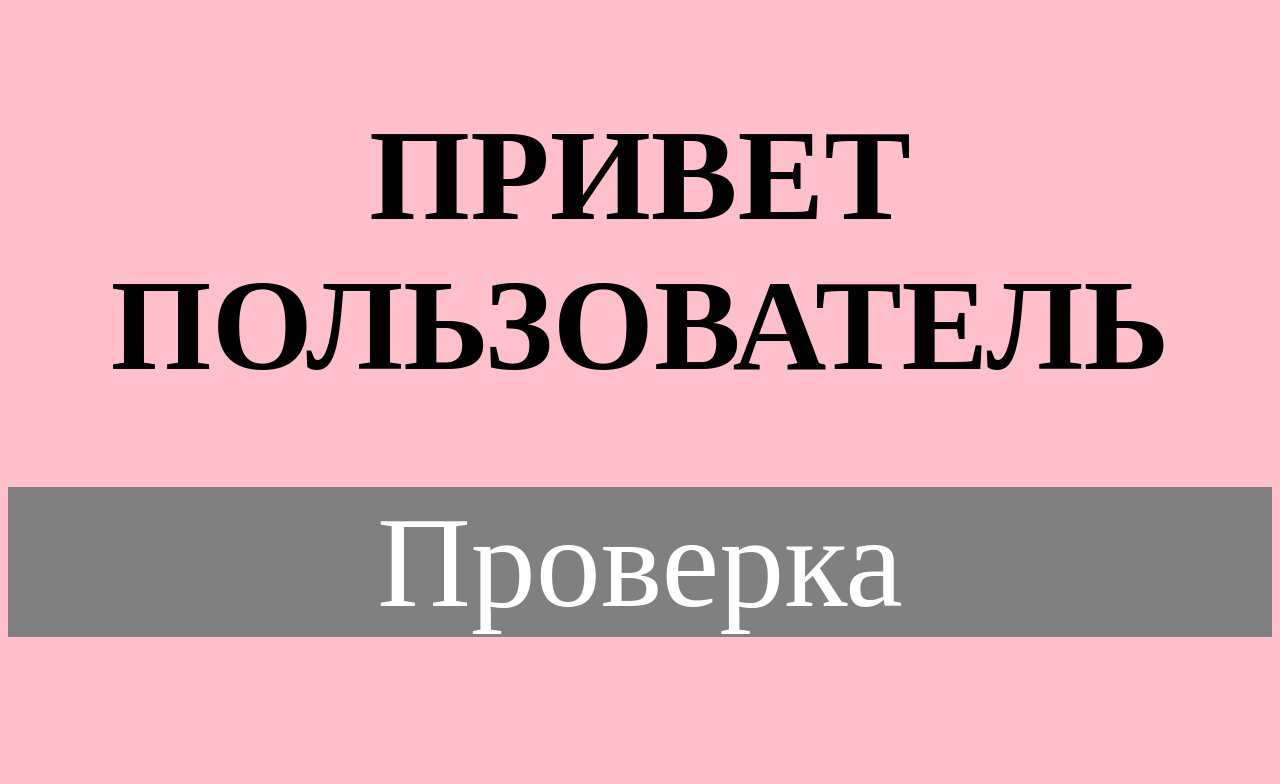
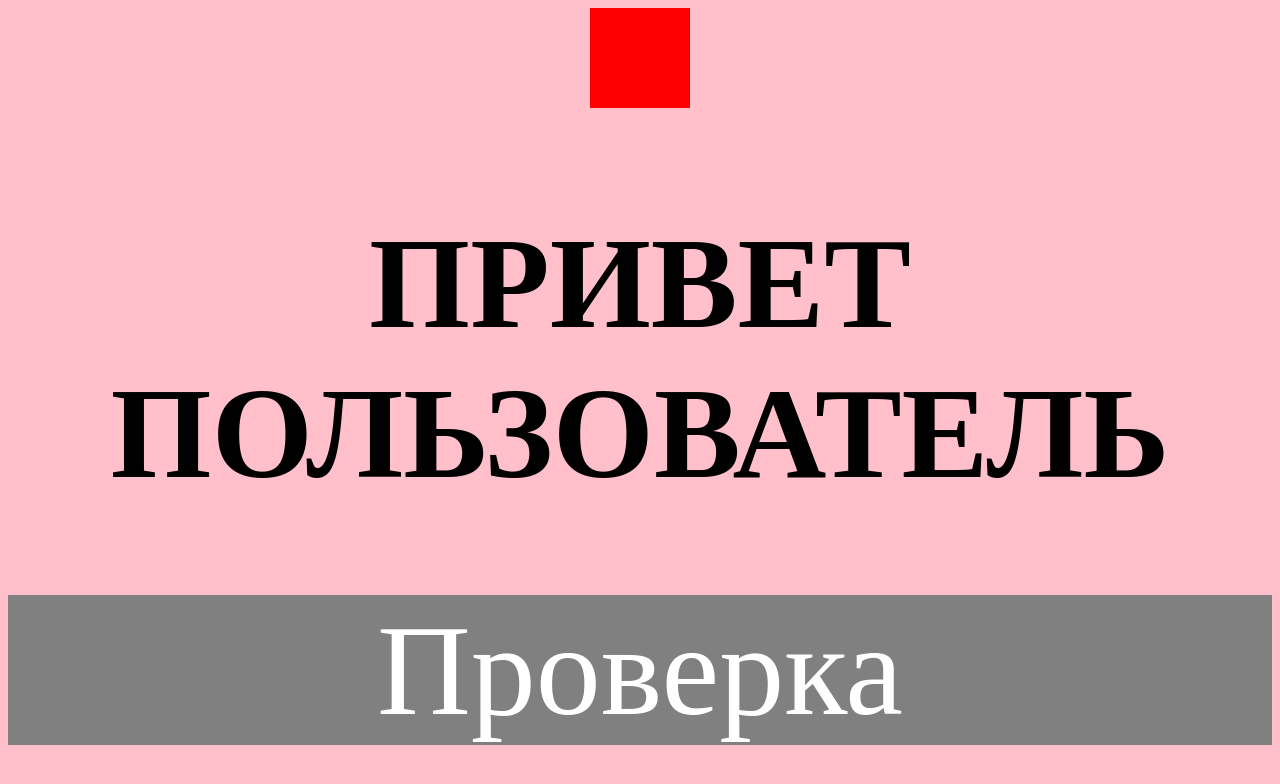
Before and after one commit to TIOZ20/git-test-2018, a plain HTML site: page index.html in a window 1280 px wide. Drawn offline with nearby package versions, Linux system fonts and the light colour scheme.

Commit message:
new js event , div style and new block div for html

```diff
--- a/index.html
+++ b/index.html
@@ -8,6 +8,9 @@
     <link rel="stylesheet" href="style.css">
 </head>
 <body>
+    <div>
+
+    </div>
     <h1>привет пользователь</h1>
     <a href="#"> Проверка </a>
 
--- a/js.js
+++ b/js.js
@@ -11,8 +11,12 @@ $(function (){
     //     alert("hello i am a $ method blur");
     // });
 
-    $(window).keydown(function(event){
-        console.log(event.keyCode);
-    });
+    $("div").hover(onIn, onOut);
 
+    function onIn(){
+        $("div").html("IN");
+    }
+    function onOut(){
+        $("div").html("OUT");
+    }
 });
--- a/style.css
+++ b/style.css
@@ -1,6 +1,19 @@
 body{
     background: pink;
 }
+
+div{
+    margin: 0 auto;
+    background: red;
+    color: lime;
+    height: 100px;
+    width: 100px;
+    text-align: center;
+    font-size: 20px;
+    line-height: 100px;
+}
+
+
 h1{
     font-size: 130px;
     color: black;
```
